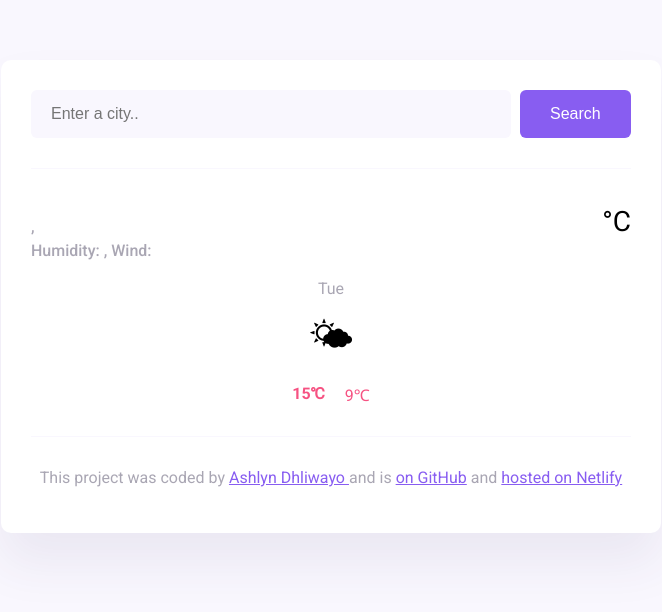
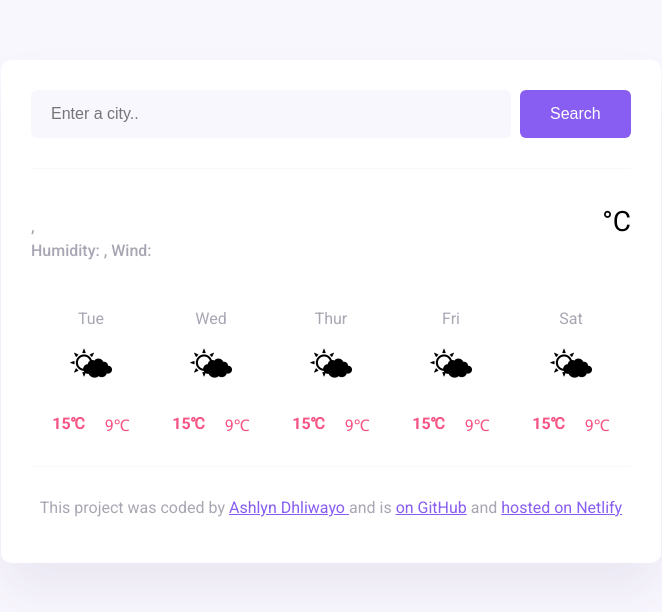
Before and after one commit to Nomadhli/week-6-homework, a website built with Parcel: page index.html in a window 1280 px wide. Shown: the whole page, without its empty margins (309-971 px from the left). Built offline with nearby package versions, Linux system fonts and the light colour scheme.

Commit message:
finished the forecast design

```diff
--- a/index.html
+++ b/index.html
@@ -49,9 +49,60 @@
                         <div class="weather-forecast-temperature">
                             <strong>15℃</strong>
                         </div>
-                        <div class="weather-forecast-temperature">9℃</div>
+                        <div class="weather-forecast-temperature">
+                            9℃
+                        </div>
                     </div>
                 </div>
+                <div class="weather-forecast-day">
+                    <div class="weather-forecast-date">Wed</div>
+                    <div class="weather-forecast-icon">🌤</div>
+                    <div class="weather-forecast-temperatures">
+                        <div class="weather-forecast-temperature">
+                            <strong>15℃</strong>
+                        </div>
+                        <div class="weather-forecast-temperature">
+                            9℃
+                        </div>
+                    </div>
+                </div>
+                <div class="weather-forecast-day">
+                    <div class="weather-forecast-date">Thur</div>
+                    <div class="weather-forecast-icon">🌤</div>
+                    <div class="weather-forecast-temperatures">
+                        <div class="weather-forecast-temperature">
+                            <strong>15℃</strong>
+                        </div>
+                        <div class="weather-forecast-temperature">
+                            9℃
+                        </div>
+                    </div>
+                </div>
+                <div class="weather-forecast-day">
+                    <div class="weather-forecast-date">Fri</div>
+                    <div class="weather-forecast-icon">🌤</div>
+                    <div class="weather-forecast-temperatures">
+                        <div class="weather-forecast-temperature">
+                            <strong>15℃</strong>
+                        </div>
+                        <div class="weather-forecast-temperature">
+                            9℃
+                        </div>
+                    </div>
+                </div>
+                <div class="weather-forecast-day">
+                    <div class="weather-forecast-date">Sat</div>
+                    <div class="weather-forecast-icon">🌤</div>
+                    <div class="weather-forecast-temperatures">
+                        <div class="weather-forecast-temperature">
+                            <strong>15℃</strong>
+                        </div>
+                        <div class="weather-forecast-temperature">
+                            9℃
+                        </div>
+                    </div>
+                </div>
+            </div>
         </main>
         <footer>
             <p>
--- a/src/styles.css
+++ b/src/styles.css
@@ -86,6 +86,11 @@ main {
   margin-top: 6px;
   font-size: 28px;
 }
+.weather-forecast {
+  display: flex;
+  justify-content: space-around;
+  margin-top: 30px;
+}
 .weather-forecast-date {
   text-align: center;
   color: rgba(39, 33, 66, 0.4);
```
